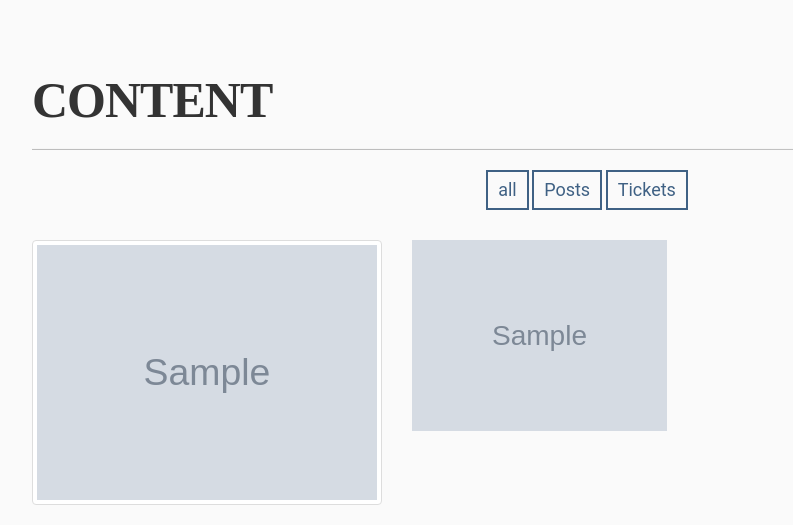
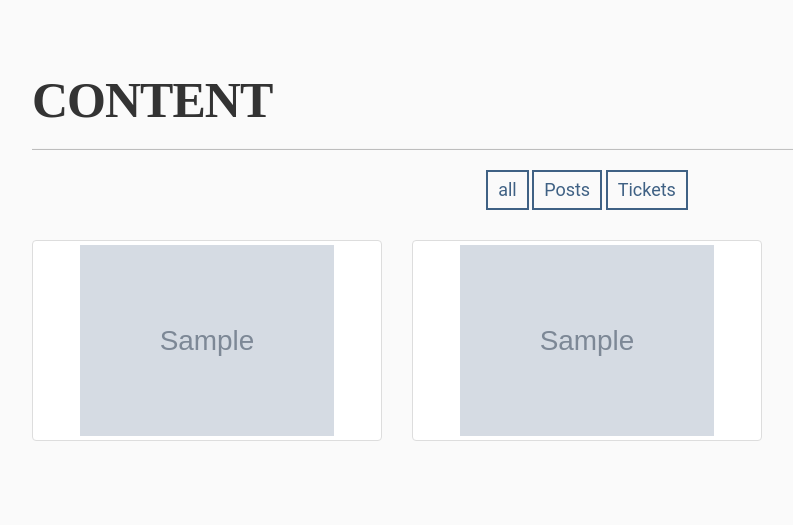
Before and after one commit to akinstha04/concertgo1, a Django app: page /profile/1/ in a window 1280 px wide. Shown: the part 482-1007 px from the top of the page, without its empty margins (53-846 px from the left). After the commit the page ends 923 px from the top, so only its background shows below. Run offline with Django 4.2, Linux system fonts and the light colour scheme; a user stored in the database is signed in; tables that the repository leaves empty hold one stand-in row (values such as "Sample post"); grey boxes marked "Sample" are stand-in pictures; some libraries are stand-ins or nearby versions.

Commit message:
frontend: made profile css changes so that images dont have irregular height

```diff
--- a/static/css/profilevisit.css
+++ b/static/css/profilevisit.css
@@ -39,6 +39,15 @@ section{
 	padding:0;
 	position:relative;
 }
+.prof_image{
+    height: 191px;
+}
+.prof_image img{
+    object-fit: cover !important;
+    height: 100%;
+
+    margin: auto;
+}
 /* .gallery_product .img-info{
 	position: absolute;
     background: rgba(0,0,0,0.5);
--- a/userprofile/templates/userprofile/profile_visit.html
+++ b/userprofile/templates/userprofile/profile_visit.html
@@ -126,7 +126,7 @@
     </div>
 
     <br/>
-    {% for post in posts %}
+    <!-- {% for post in posts %}
         <div class="gallery_product col-lg-4 col-sm-6 filter category1">
             <div class="thumbnail img-responsive">
                 <a class="fancybox" rel="ligthbox" href="{% url 'postDetail' post.pk %}">
@@ -143,6 +143,29 @@
                 <img class="img-responsive" alt="" src="{{ticket.image.url}}" />
             </a>
         </div>
+    {% endfor %} -->
+    {% for post in posts %}
+      <div class="gallery_product col-lg-4 col-sm-6 filter category1">
+          <div class="thumbnail img-responsive">
+              <a class="fancybox" rel="ligthbox" href="{% url 'postDetail' post.pk %}">
+                <div class="prof_image">
+                  <img class="img-responsive" alt="" src="{{post.image.url}}" />
+                </div>
+              </a>
+          </div>
+      </div>
+    {% endfor %}
+
+    {% for ticket in tickets %}
+    <div class="gallery_product col-lg-4 col-sm-6 filter category2">
+        <div class="thumbnail img-responsive">
+            <a class="fancybox" rel="ligthbox" href="{% url 'ticketDetail' ticket.pk %}">
+            <div class="prof_image">
+                <img class="img-responsive" alt="" src="{{ticket.image.url}}" />
+            </div>
+            </a>
+        </div>
+    </div>
     {% endfor %}
 
 
```
Also changed, not shown: userprofile/templates/userprofile/profile.html (+11 -8 lines).
